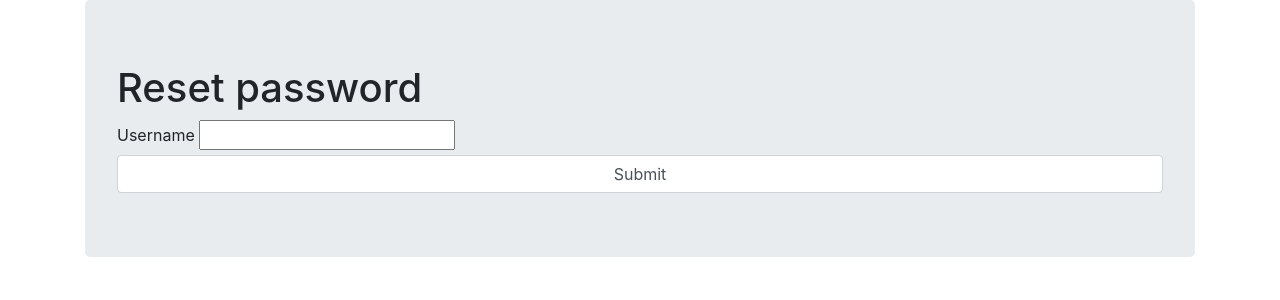
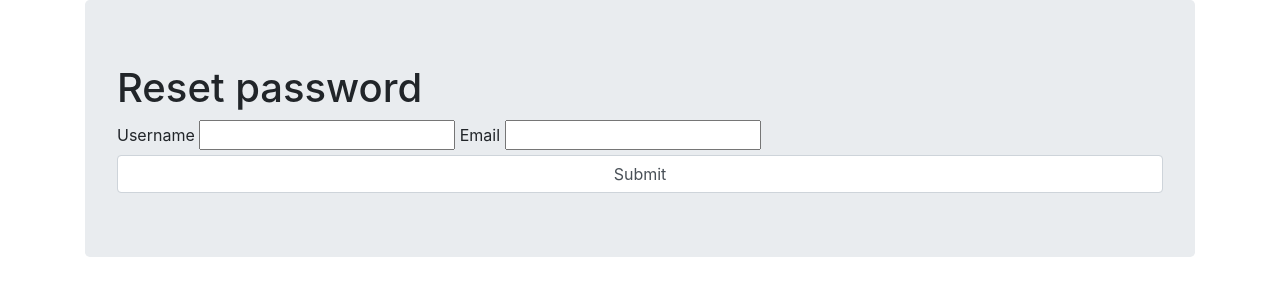
Before and after one commit to PELN/keashare, a Django app: page /accounts/reset_password/ in a window 1280 px wide. Shown: the part 72-372 px from the top of the page. Run offline with Django 3.2, Linux system fonts and the light colour scheme; parts of the project's set-up code (start-up, migrations or seed data) failed here and were passed over; some libraries are stand-ins or nearby versions.

Commit message:
sends email with new password

```diff
--- a/loginapp/templates/loginapp/reset_password.html
+++ b/loginapp/templates/loginapp/reset_password.html
@@ -12,6 +12,8 @@
             {% csrf_token %}
             <label for="user">Username</label>
             <input type="text" name="user" id="user" placehoder="Username">
+            <label for="email">Email</label>
+            <input type="text" name="email" id="email" placehoder="Email">
             <input type="submit" value="Submit" class="form-control">
         </form>
         {% if error %}
--- a/loginapp/views.py
+++ b/loginapp/views.py
@@ -62,10 +62,14 @@ def reset_password(request):
         users = User.objects.filter(username=request.POST['user']) # use filter to check list of users contain username
         if users: # if user exists, generate random string for new password, show in console
             user = users[0]
+            email = request.POST['email']
             new_password = random_string()
             user.set_password(new_password)
             user.save()
             print(f'*********** User {user} change password to {new_password}')
+
+            send.delay(email, "Reset password", new_password)
+
             return HttpResponseRedirect(reverse('loginapp:login'))
         else:
             context['error'] = "No such username"
@@ -76,8 +80,9 @@ def reset_password(request):
 def send_email(request):
     # sleepy.delay(10)
     # add.delay(2,2)
-    send.delay("peryagtest@gmail.com", "subject whatsup", "testing body")
+    send.delay("joachimes@gmail.com", "Reset password", "testing body")
     return HttpResponse('<h1>Email has been sent!</h1>')
+
 
 
 def profile(request):
```
Also changed, not shown: db.sqlite3.
